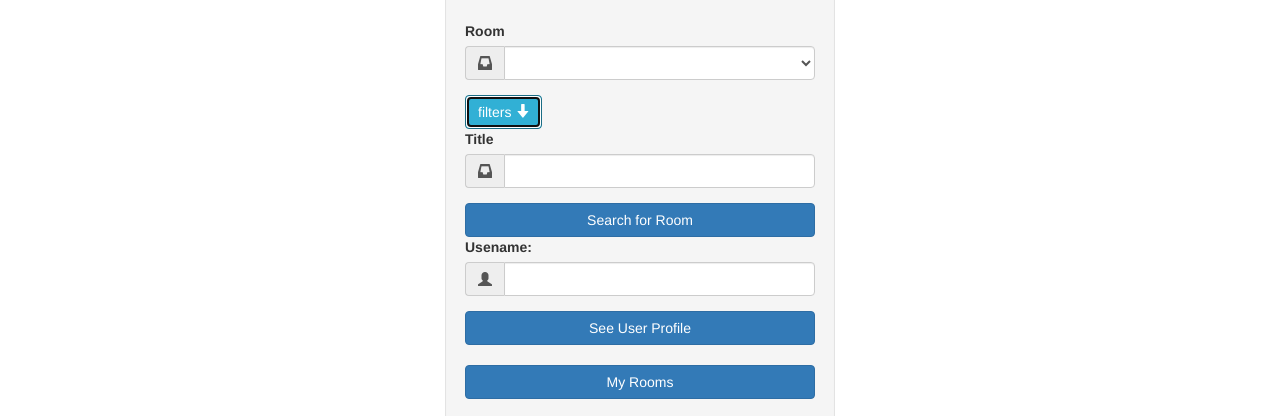
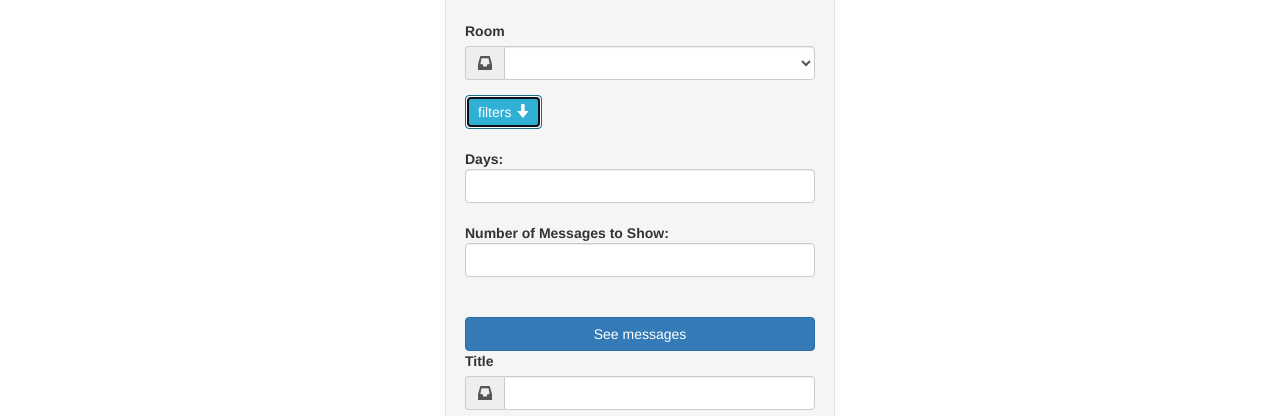
Before and after one commit to SydorNinja/chat-heroku, a website: page public/landing.html in a window 1280 px wide. Both pictures are taken after a click on the button "filters". Shown: the part 307-723 px from the top of the page. Drawn offline with nearby package versions, Linux system fonts and the light colour scheme; no server answers.

Commit message:
collapse filter

```diff
--- a/public/landing.html
+++ b/public/landing.html
@@ -12,6 +12,8 @@
         text-align-last: center;
     }
     </style>
+      <script src="https://ajax.googleapis.com/ajax/libs/jquery/3.2.1/jquery.min.js"></script>
+      <script src="https://maxcdn.bootstrapcdn.com/bootstrap/3.3.7/js/bootstrap.min.js"></script>
 </head>
 
 <body>
@@ -27,12 +29,11 @@
                 </button>
                 <a class="navbar-brand" href="#">Brand</a>
             </div>
-
             <!-- Collect the nav links, forms, and other content for toggling -->
             <div class="collapse navbar-collapse" id="bs-example-navbar-collapse-1">
                 <ul class="nav navbar-nav">
                     <li class="active"><a href="/landing.html"><span></span> <span  class="glyphicon glyphicon-home"></span></a></li>
-        <li><a href="/myProfile.html">My Profile  <span><img id="myPhoto" src="" class="img-rounded"></span></a></li>
+                    <li><a href="/myProfile.html">My Profile<span><img id="myPhoto" src="" class="img-rounded"></span></a></li>
                 </ul>
                 <form class="navbar-form navbar-left" action="/roomDetailes.html">
                     <div class="form-group">
@@ -43,14 +44,11 @@
                 <ul class="nav navbar-nav navbar-right">
                     <li><a href="#">Link</a></li>
                 </ul>
-    </div><!-- /.navbar-collapse -->
-  </div><!-- /.container-fluid -->
+            </div>
+            <!-- /.navbar-collapse -->
+        </div>
+        <!-- /.container-fluid -->
     </nav>
-
-
-
-
-
     <div class="vertical-center">
         <div class="container">
             <div class="row">
@@ -78,15 +76,19 @@
                                 </select>
                             </div>
                         </div>
-                        <button type="button" class="btn btn-info" data-toggle="collapse" data-target="#filter">filters <span class="glyphicon glyphicon-arrow-down"></span></button>
-                        <div id="filter" class="collapse" ><strong>Days:</strong>
+                        <button type="button" class="btn btn-info" data-toggle="collapse" data-target="#filter">filters <span class="glyphicon glyphicon-arrow-down"></span></button><br>
+
+                        <div id="filter" class="collapse"><br><strong>Days:</strong>
                             <input type="text" name="days" class="form-control">
                             <br>
                             <strong>Number of Messages to Show:</strong>
                             <input type="text" name="messagesNum" class="form-control">
                             <br>
+
+                        </div>
+
+                        <br>
                         <input type="submit" value="See messages" class="btn btn-primary btn-block" />
-                        </div>
                     </form>
                     <form id="title-form" action="/roomDetailes.html">
                         <div class="form-group">
```
Lines whose indentation alone changed are shown as unchanged.
